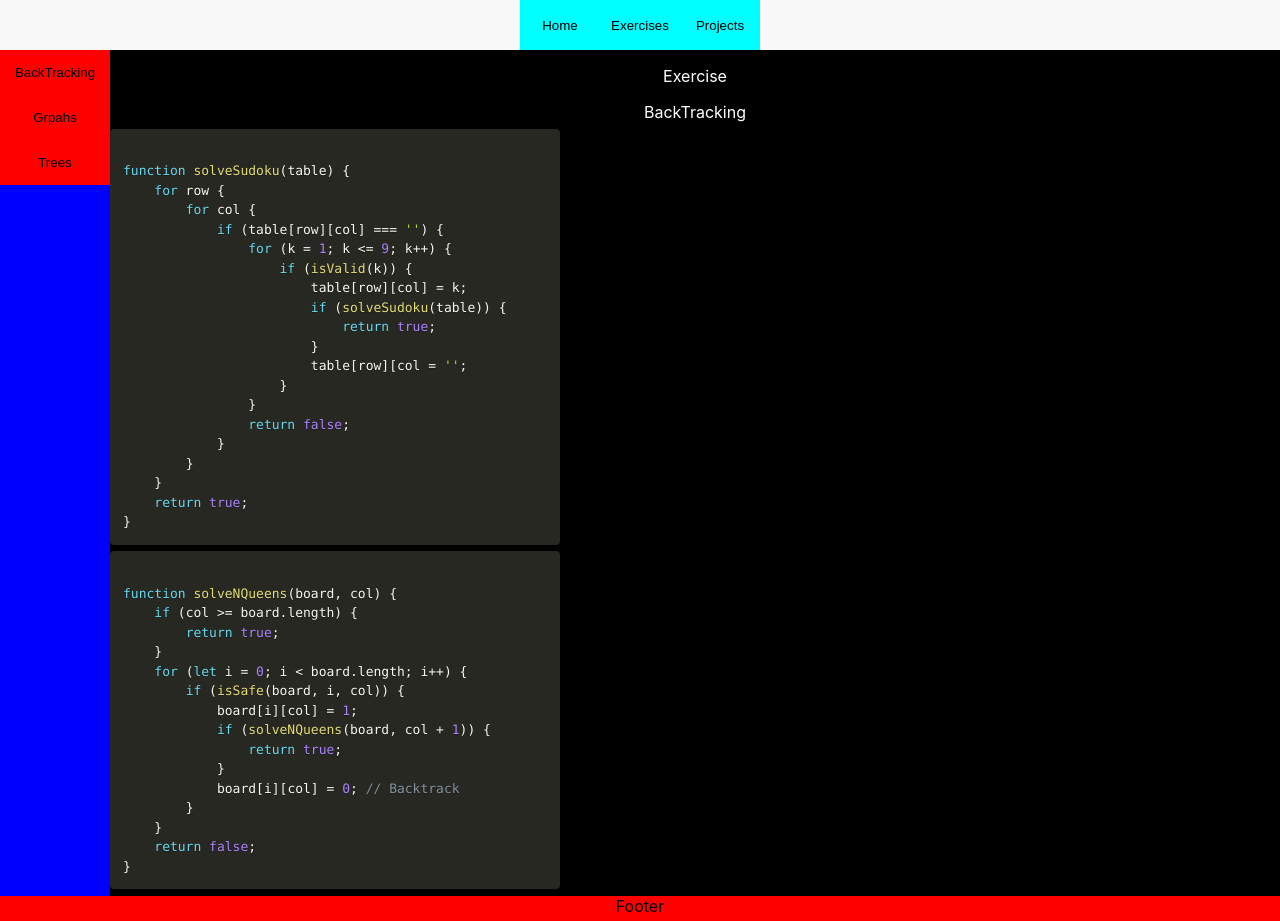
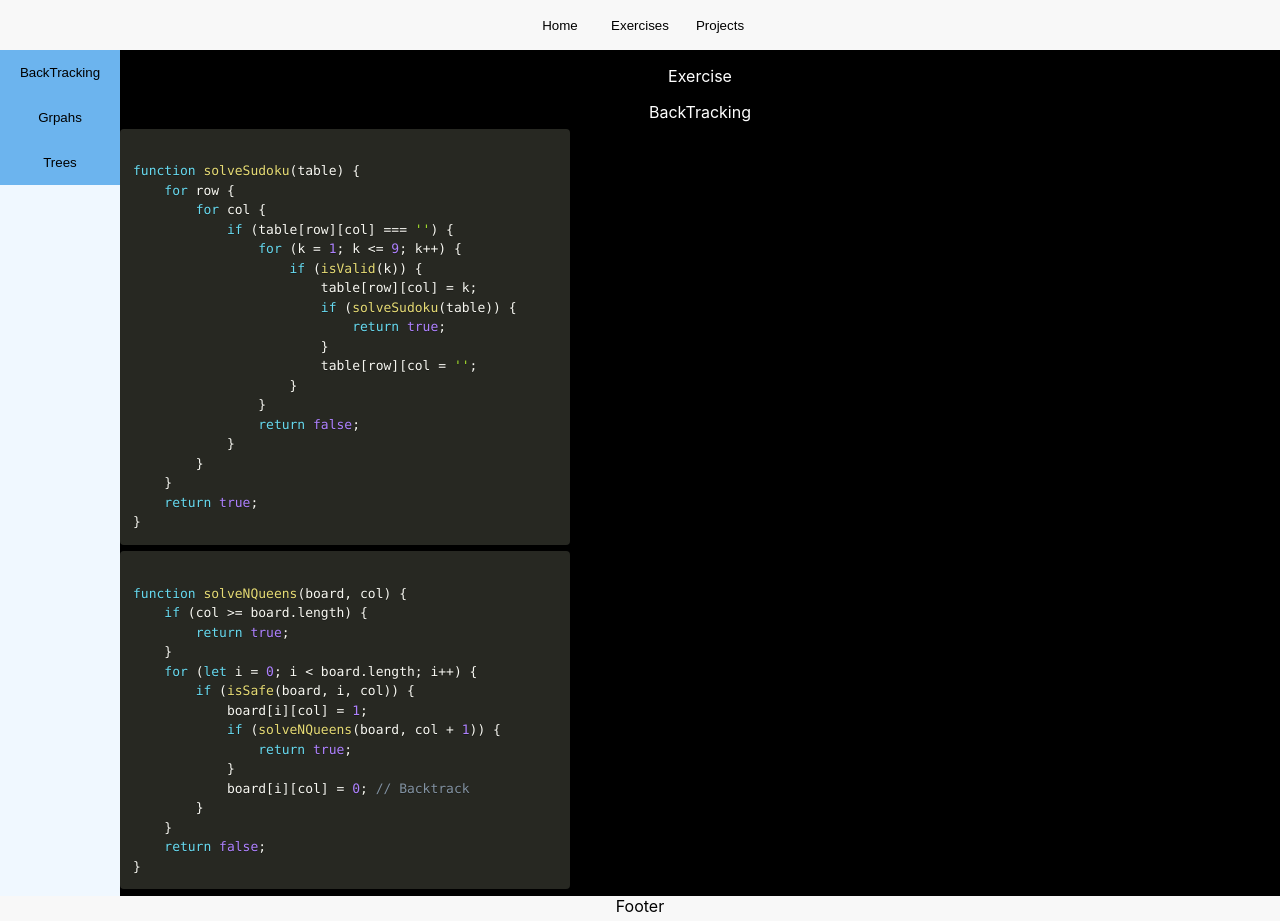
Before and after one commit to ElGuapo-Oficial/client-test-app-120823, a React (Create React App) app: page /exercises/backtracking in a window 1280 px wide. Built offline with nearby package versions, Linux system fonts and the light colour scheme.

Commit message:
global styling

```diff
--- a/src/styles/components/Footer.css
+++ b/src/styles/components/Footer.css
@@ -1,5 +1,5 @@
 .main-footer {
-    background-color: red;
+    background-color: #F8F8F8;
     text-align: center;
     height: 25px;
     z-index: 100;
--- a/src/styles/components/NavBar.css
+++ b/src/styles/components/NavBar.css
@@ -12,16 +12,17 @@
 
 .main-nav .link {
     text-decoration: none;
+}
+
+.main-nav .link button {
+    background-color: transparent;
+    border: none;
+    width: 80px;
+    height: 50px;
     cursor: pointer;
 }
 
-.main-nav .link button {
-    background-color: aqua;
-    border: none;
-    width: 80px;
-    height: 50px;
+.main-nav .link button:hover {
+    background-color: gray;
+    color: white;
 }
-
-.main-nav .link button:hover {
-    background-color: yellow;
-}
--- a/src/styles/pages/main/Exercises.css
+++ b/src/styles/pages/main/Exercises.css
@@ -1,27 +1,28 @@
 .exercises {
     display: flex;
-    background-color: blue;
+    background-color: #F0F8FF;
     text-align: center;
 }
 
 .exercises nav {
-    width: 110px;
+    width: 120px;
 }
 
 .exercises nav .link {
     text-decoration: none;
-    cursor: pointer;
 }
 
 .exercises nav .link button:hover {
-    background-color: yellow;
+    background-color: #00308F;
+    color: white;
 }
 
 .exercises nav .link button {
-    background-color: red;
+    background-color: #6CB4EE;
     border: none;
     width: 100%;
     height: 45px;
+    cursor: pointer;
 }
 
 .exercises .content {
```
